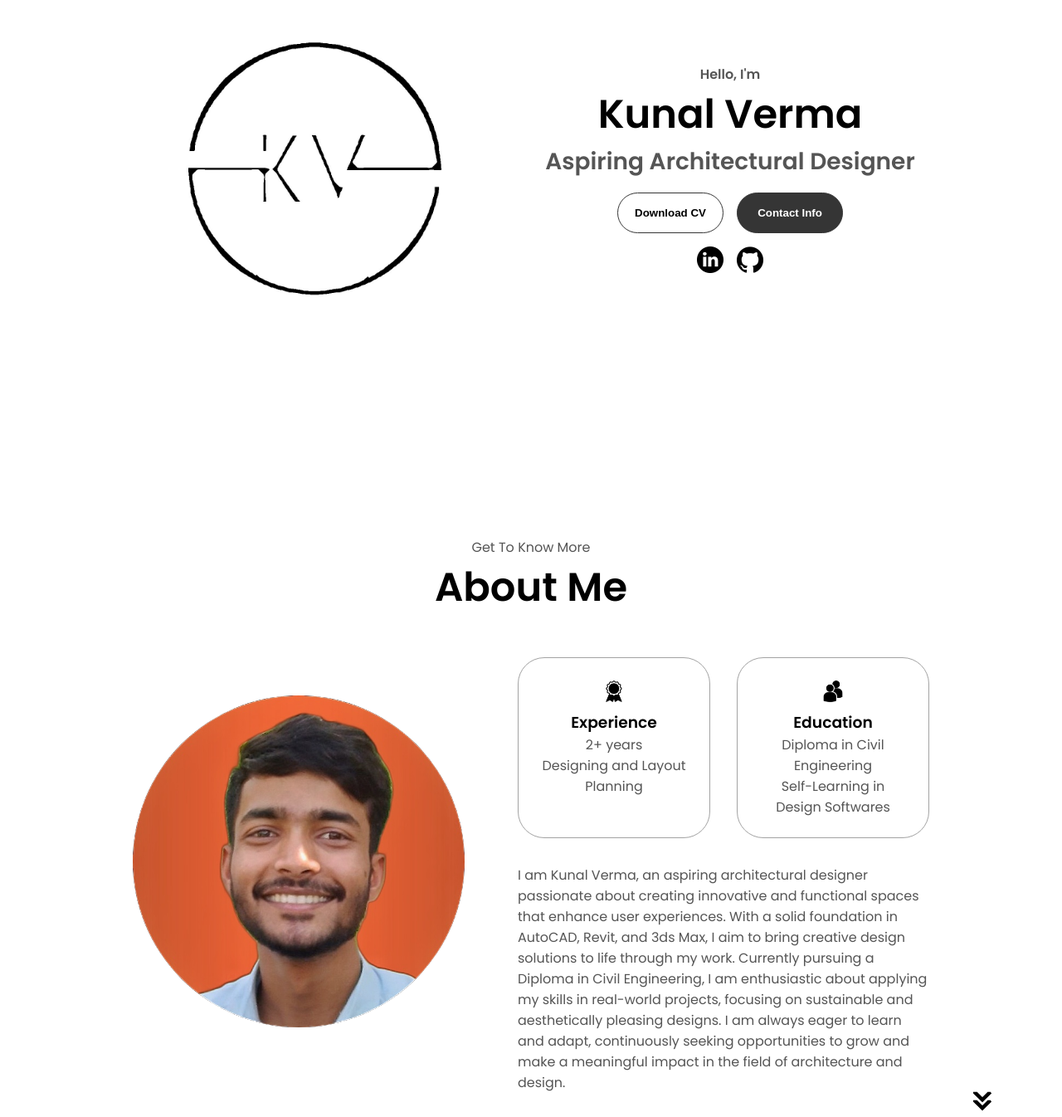
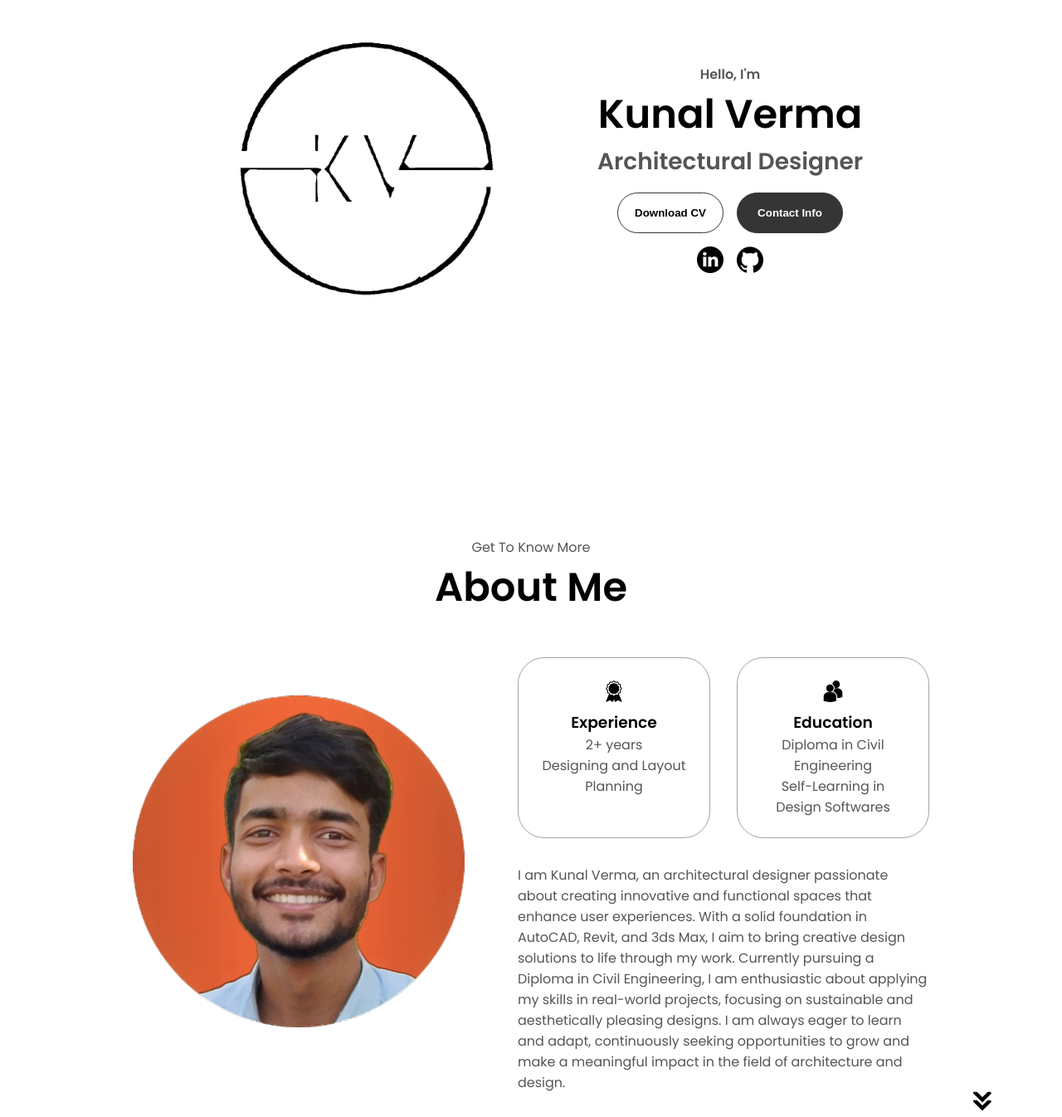
Before and after one commit to kunalvrma/myPortfolio, a plain HTML site: page index.html in a window 1280 px wide. Shown: the part 281-1627 px from the top of the page at 83% size. Drawn offline with Linux system fonts and the light colour scheme.

Commit message:
updated index.html
removed aspiring from the description

```diff
--- a/index.html
+++ b/index.html
@@ -43,7 +43,7 @@
       <div class="section__text">
         <p class="section__text__p1">Hello, I'm</p>
         <h1 class="title">Kunal Verma</h1>
-        <p class="section__text__p2">Aspiring Architectural Designer</p>
+        <p class="section__text__p2">Architectural Designer</p>
         <div class="btn-container">
           <button
             class="btn btn-color-2"
@@ -105,7 +105,7 @@
           </div>
           <div class="text-container">
             <p>
-                I am Kunal Verma, an aspiring architectural designer passionate about creating innovative and functional spaces that enhance user experiences. With a solid foundation in AutoCAD, Revit, and 3ds Max, I aim to bring creative design solutions to life through my work. Currently pursuing a Diploma in Civil Engineering, I am enthusiastic about applying my skills in real-world projects, focusing on sustainable and aesthetically pleasing designs. I am always eager to learn and adapt, continuously seeking opportunities to grow and make a meaningful impact in the field of architecture and design.
+                I am Kunal Verma, an architectural designer passionate about creating innovative and functional spaces that enhance user experiences. With a solid foundation in AutoCAD, Revit, and 3ds Max, I aim to bring creative design solutions to life through my work. Currently pursuing a Diploma in Civil Engineering, I am enthusiastic about applying my skills in real-world projects, focusing on sustainable and aesthetically pleasing designs. I am always eager to learn and adapt, continuously seeking opportunities to grow and make a meaningful impact in the field of architecture and design.
             </p>
           </div>
         </div>
```
